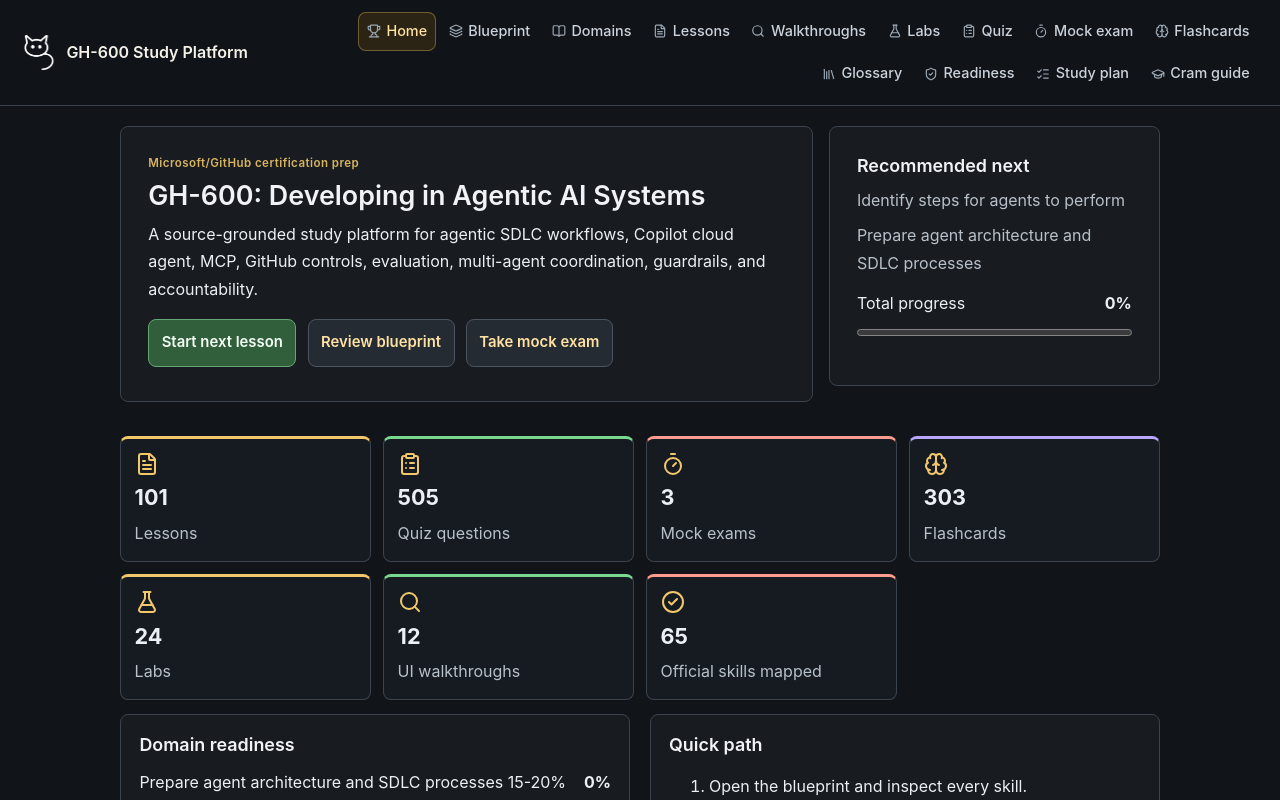
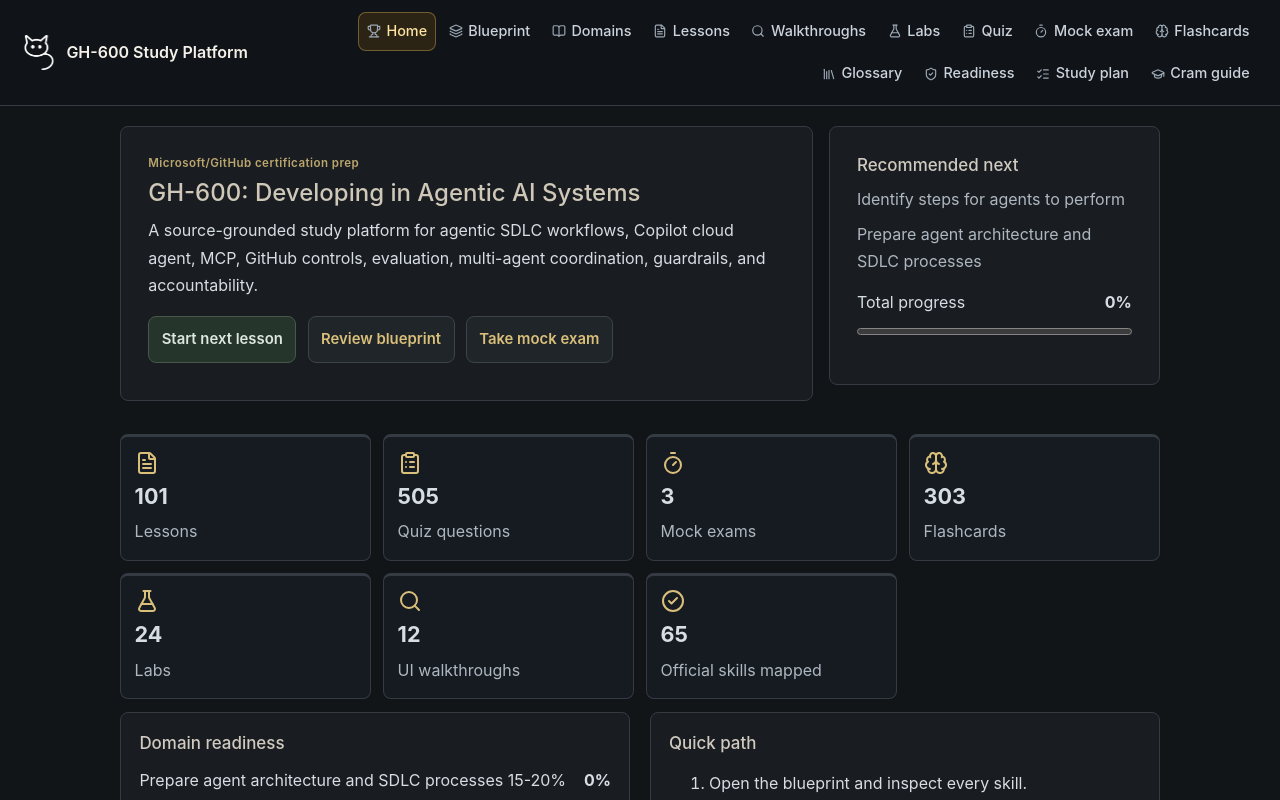
Before and after one commit to CarlasHub/gh600-agentic-ai-study-site, a React (Vite) app: page / in a window 1280 px wide. Shown: the top 800 px of the page. Built offline with nearby package versions, Linux system fonts and the light colour scheme.

Commit message:
Calm study material visual hierarchy

```diff
--- a/src/styles/main.css
+++ b/src/styles/main.css
@@ -117,3 +117,67 @@
 .mock-body{padding:.85rem}
 .mock-badges{gap:.35rem}
 }
+
+/* Low-stimulation accessibility pass: reduce glare, remove bright dividers, and use structure over color. */
+:root{--bg:#121518;--surface:#191d21;--surface-2:#20252a;--surface-3:#15191d;--text:#d7dde4;--muted:#aeb7c0;--line:#343b43;--line-soft:#2a3036;--brand:#d9bf7a;--accent-green:#8ba891;--accent-coral:#b8948e;--accent-violet:#9d96b8;--accent-sky:#8fa6b7;--danger:#c79a96;--success:#8ba891;--warn:#d9bf7a}
+body{background:#121518;color:var(--text)}
+h1,h2,h3{color:#d8d3c7;font-weight:560}
+h1{font-size:clamp(1.5rem,1.85vw,2rem)}
+h2{font-size:clamp(1.06rem,1.2vw,1.22rem)}
+h3{color:#c4ccd4;font-weight:560}
+.page-title p:not(.eyebrow),.lesson-row p,.domain-card p,.card p,.panel p,.muted{color:#aeb7c0}
+.eyebrow{color:#bca66e}
+.panel,.card,.question,.source-panel,.scenario-card,.domain-card,.lesson-row,.flash,.guide-card,.must-know,.lesson-tracker{background:#191d21;border-color:#343b43}
+.guide-card,.must-know,.scenario-card,.question,.library-list .card,.glossary-list .card,.table-wrap{border-left:1px solid #343b43}
+.guide-card,.must-know,.scenario-card{background:#191d21}
+.score{background:#1a1d23;border-color:#343b43;border-left:1px solid #343b43;color:#d7dde4}
+.badge,.domain-card span{background:#222017;color:#d9bf7a;border:1px solid #3d3928}
+.domain-card:nth-child(n),.stat:nth-child(n){border-left-color:#343b43;border-top-color:#343b43}
+.domain-card:hover,.lesson-row:hover,.card:hover{border-color:#454d55;background:#1d2227}
+.lesson-row:hover,.lesson-row:focus-within{border-left-color:#4a5159;background:#1d2227}
+.button,.flash .actions button{background:#20252a;border-color:#3b444d;color:#d9bf7a}
+.button.primary{background:#26352b;border-color:#465849;color:#dce7dd}
+.button:hover,.option:hover,.flash .actions button:hover{background:#252b31;border-color:#535c66}
+.question{background:#191d21;border-left:1px solid #343b43}
+.question-counter{background:#222017;border-color:#3d3928;color:#d9bf7a}
+.option,button.option{background:#20252a;border-color:#39424a;color:#dbe1e7}
+.option-prefix{background:#171a1e;border-color:#3a4148;color:#c7cfd7}
+.option.correct{background:#1b271f;color:#dce8df;border-color:#4b5e50}
+.option.wrong{background:#2a2020;color:#ead6d4;border-color:#604b49}
+.search,select,input{background:#171b1f;border-color:#3b444d;color:#d7dde4}
+.footer-links a{background:#191d21;border-color:#3b444d;color:#d9bf7a}
+.sources-inline a,a{color:#d9bf7a}
+a:hover{color:#ead79f}
+.walkthrough .mock-screen{background:#171b1f;border-color:#343b43}
+.mock-top{background:#20252a}
+.mock-badges span{background:#222017;color:#d9bf7a;border:1px solid #3d3928}
+.lab-card{border-left:0;padding:1.15rem 1.2rem}
+.lab-card h2{max-width:70ch;margin-top:.45rem}
+.lab-objective{font-size:1rem;color:#cdd4db}
+.lab-section{margin-top:1rem;padding-top:.85rem;border-top:1px solid var(--line-soft)}
+.lab-section h3{margin-bottom:.35rem}
+.lab-section ul,.lab-section ol{margin-top:.35rem}
+.lab-section li{margin:.42rem 0}
+.lab-notes{display:grid;gap:.65rem;margin:1rem 0 0}
+.lab-notes div{padding:.75rem .8rem;background:#171b1f;border:1px solid var(--line-soft);border-radius:7px}
+.lab-notes dt{color:#bca66e;font-size:.82rem;font-weight:600}
+.lab-notes dd{margin:.2rem 0 0;color:#cdd4db}
+@media(max-width:760px){
+h1{font-size:1.42rem}
+h2{font-size:1.08rem}
+.lab-card{padding:1rem}
+.badge,.domain-card span{white-space:normal;line-height:1.35}
+}
+
+/* Tone down headings further so hierarchy is clear without glare. */
+h1{color:#cfc7b8;font-weight:520}
+h2{color:#cbc5b8;font-weight:520}
+h3{color:#b9c1c9;font-weight:540}
+.card h2,.panel h2,.lab-card h2,.question h2{color:#d0cac0;font-weight:540}
+.page-title p:not(.eyebrow){color:#aab3bc}
+.badge,.domain-card span,.mock-badges span{background:#1f1e19;color:#cdb26e;border-color:#342f22}
+.lab-card{background:#181c20;border-color:#30373f}
+.lab-section{border-top-color:#2b3138}
+.lab-notes div{background:#161a1e;border-color:#2b3138}
+.lab-notes dt{color:#c2aa6d}
+.lab-notes dd,.lab-objective{color:#c4ccd4}
```
Also changed, not shown: src/main.jsx (+1 -1 lines).
